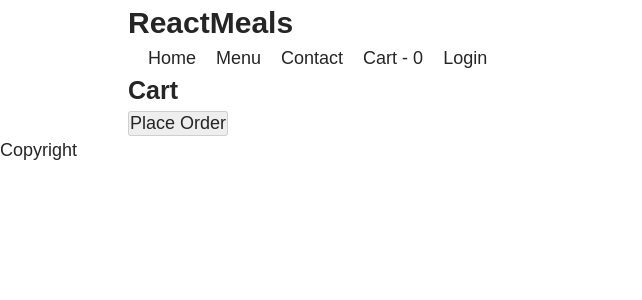
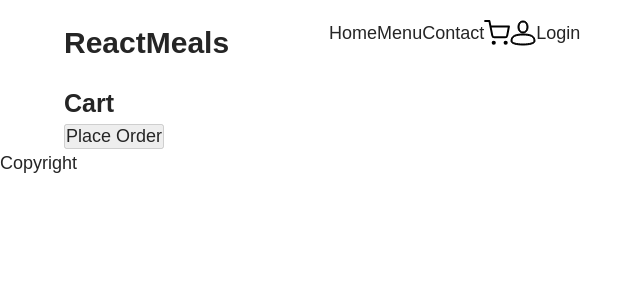
Before and after one commit to findshrey/food-order-app, a React (Create React App) app: page /cart in a window 1280 px wide. Shown: the top 300 px of the page, without its empty margins (0-642 px from the left). Built offline with nearby package versions, Linux system fonts and the light colour scheme.

Commit message:
Style: header component

```diff
--- a/src/components/Layout/Header.module.scss
+++ b/src/components/Layout/Header.module.scss
@@ -1,8 +1,15 @@
-// .main-head {
-//    padding: 2rem 0;
+.main-head {
+   padding: 2rem 0;
 
-//    :global(.container) {
-//       display: flex;
-//       justify-content: space-between;
-//    }
-// }
+   // :global(.container) {
+   //    display: flex;
+   //    justify-content: space-between;
+   // }
+   :global(.container) {
+      display: flex;
+
+      & > a {
+         margin-right: 10rem;
+      }
+   }
+}
--- a/src/components/Layout/Navbar.js
+++ b/src/components/Layout/Navbar.js
@@ -3,6 +3,9 @@ import { Link } from "react-router-dom"
 
 import AuthContext from "../../context/AuthContext"
 import CartContext from "../../context/CartContext"
+import IconCart from "../../icons/IconCart"
+import IconUser from "../../icons/IconUser"
+
 import styles from "./Navbar.module.scss"
 
 const Navbar = () => {
@@ -17,23 +20,22 @@ const Navbar = () => {
       <nav className={styles.navbar}>
          <ul>
             <li>
-               <Link to="/" className="nav-link">
-                  Home
+               <Link to="/">Home</Link>
+            </li>
+            <li>
+               <Link to="/menu">Menu</Link>
+            </li>
+            <li>
+               <Link to="/contact">Contact</Link>
+            </li>
+            <li>
+               <Link to="/cart">
+                  <IconCart />
                </Link>
             </li>
             <li>
-               <Link to="/menu" className="nav-link">
-                  Menu
-               </Link>
-            </li>
-            <li>
-               <Link to="/contact" className="nav-link">
-                  Contact
-               </Link>
-            </li>
-            <li>
-               <Link to="/cart" className="nav-link">
-                  Cart - {numberOfItems}
+               <Link to="/profile">
+                  <IconUser />
                </Link>
             </li>
             {!authCtx.isLoggedIn ? (
@@ -41,11 +43,6 @@ const Navbar = () => {
                   <Link to="/auth">Login</Link>
                </li>
             ) : (
-               <li>
-                  <Link to="/profile">Profile</Link>
-               </li>
-            )}
-            {authCtx.isLoggedIn && (
                <li>
                   <button onClick={authCtx.logout}>Logout</button>
                </li>
--- a/src/components/Layout/Navbar.module.scss
+++ b/src/components/Layout/Navbar.module.scss
@@ -1,15 +1,25 @@
+// .navbar {
+//    display: flex;
+//    align-items: center;
+
+//    ul {
+//       display: flex;
+//    }
+
+//    li {
+//       margin-left: 2rem;
+//    }
+// }
+
+// .nav-link {
+// }
 .navbar {
-   display: flex;
-   align-items: center;
+   flex: 1;
 
    ul {
       display: flex;
-   }
-
-   li {
-      margin-left: 2rem;
+      // height: 100%;
+      // display: grid;
+      // grid-template-columns: 1fr 1fr 1fr 3fr 1fr 1fr;
    }
 }
-
-.nav-link {
-}
--- /dev/null
+++ b/src/icons/IconCart.js
@@ -0,0 +1,31 @@
+import React from "react"
+
+const IconCart = () => {
+   return (
+      <svg
+         xmlns="http://www.w3.org/2000/svg"
+         width="26"
+         height="26"
+         fill="none"
+         viewBox="0 0 26 26"
+      >
+         <path
+            fill="#000"
+            stroke="#000"
+            strokeLinecap="round"
+            strokeLinejoin="round"
+            strokeWidth="2"
+            d="M9.75 23.833a1.083 1.083 0 100-2.166 1.083 1.083 0 000 2.166zM21.667 23.833a1.083 1.083 0 100-2.166 1.083 1.083 0 000 2.166z"
+         ></path>
+         <path
+            stroke="#000"
+            strokeLinecap="round"
+            strokeLinejoin="round"
+            strokeWidth="2"
+            d="M1.083 1.083h4.334L8.32 15.59a2.167 2.167 0 002.167 1.744h10.53a2.166 2.166 0 002.166-1.744L24.917 6.5H6.5"
+         ></path>
+      </svg>
+   )
+}
+
+export default IconCart
--- /dev/null
+++ b/src/icons/IconUser.js
@@ -0,0 +1,21 @@
+import React from "react"
+
+const IconUser = () => {
+   return (
+      <svg
+         xmlns="http://www.w3.org/2000/svg"
+         width="26"
+         height="26"
+         fill="none"
+         viewBox="0 0 26 26"
+      >
+         <path
+            fill="#000"
+            stroke="#000"
+            d="M13 24c6.677 0 11-1.303 11-3 0-4.351-3.477-6-11-6S2 16.649 2 21c0 1.697 4.323 3 11 3zm0 1c-6.627 0-12-1.239-12-4 0-5.761 5.373-7 12-7s12 1.239 12 7c0 2.761-5.373 4-12 4zm0-13c2.261 0 4-1.739 4-5 0-3.058-1.495-5-4-5S9 3.942 9 7c0 3.261 1.739 5 4 5zm0 1c-2.314 0-5-1.686-5-6 0-3.314 1.686-6 5-6s5 2.686 5 6c0 4.314-2.686 6-5 6z"
+         ></path>
+      </svg>
+   )
+}
+
+export default IconUser
--- a/src/index.scss
+++ b/src/index.scss
@@ -1,6 +1,6 @@
 // ---------- CONFIG ---------- //
 // Fonts
-$font-primary: 'Hind Siliguri', sans-serif;
+$font-primary: "Hind Siliguri", sans-serif;
 
 // Header sizes
 $h1: 3rem;
@@ -18,9 +18,10 @@ $c-white: #fff;
 // Paddings & Margins
 $padding-section: clamp(5rem, calc(4rem + 2vw), 8rem) 0;
 
-
 // ---------- GLOBAL STYLES ---------- //
-*, *::before, *::after {
+*,
+*::before,
+*::after {
    margin: 0;
    padding: 0;
    box-sizing: border-box;
@@ -55,7 +56,14 @@ h3 {
    font-size: $h3;
 }
 
-div, span, p, a, li, button, label, input {
+div,
+span,
+p,
+a,
+li,
+button,
+label,
+input {
    font-size: $font-m;
 }
 
@@ -82,10 +90,9 @@ img {
    width: 100%;
 }
 
-
 // ---------- UTILITY CLASSES & MIXINS ---------- //
 .container {
    width: 90%;
-  max-width: 1024px;
+   max-width: 1280px;
    margin: 0 auto;
 }
```
Lines whose indentation alone changed are shown as unchanged.
